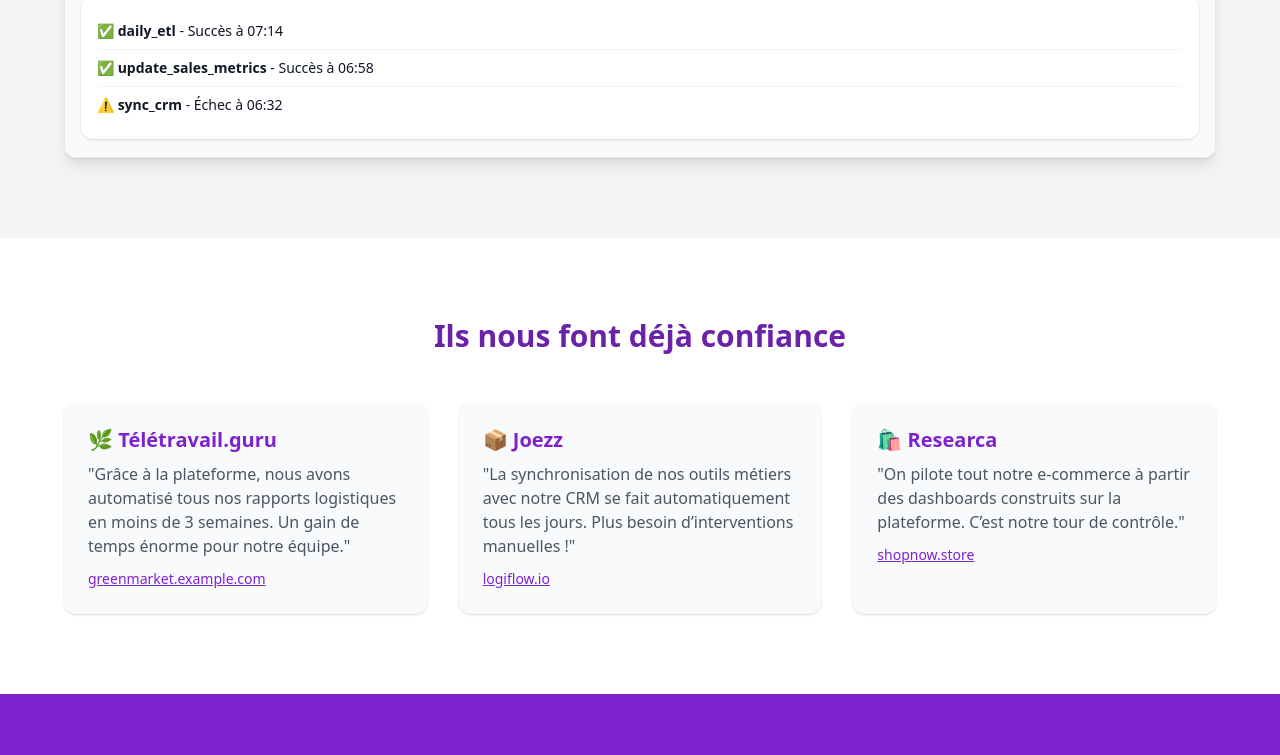
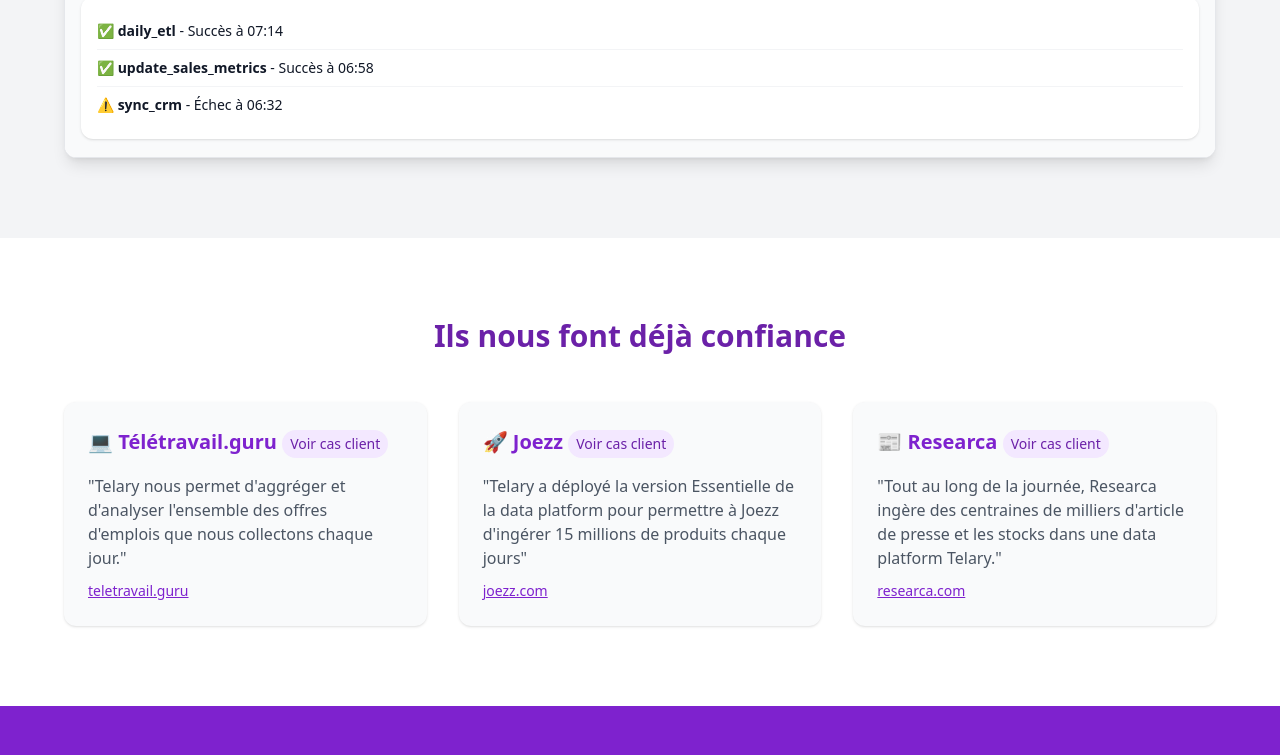
Before and after one commit to telary-agency/telary-platform, a plain HTML site: page index.html in a window 1280 px wide. Shown: the part 2830-3585 px from the top of the page. Drawn offline with nearby package versions, Linux system fonts and the light colour scheme.

Commit message:
Adding case study

```diff
--- a/index.html
+++ b/index.html
@@ -167,7 +167,7 @@
               <span class="w-3 h-3 bg-yellow-400 rounded-full"></span>
               <span class="w-3 h-3 bg-green-400 rounded-full"></span>
             </div>
-            <div class="truncate text-center w-full absolute left-0 right-0 text-gray-500">https://votredata.fr/dashboard</div>
+            <div class="truncate text-center w-full absolute left-0 right-0 text-gray-500">https://client.telary.io/dashboard</div>
           </div>
           <iframe src="dashboard.html" class="w-full h-[700px] bg-white"></iframe>
         </div>
@@ -180,24 +180,45 @@
             <h2 class="text-3xl font-bold text-center mb-12 text-purple-800">Ils nous font déjà confiance</h2>
             <div class="grid grid-cols-1 md:grid-cols-2 lg:grid-cols-3 gap-8">
             <!-- Client 1 -->
-            <div class="bg-gray-50 rounded-xl shadow p-6">
-                <h3 class="text-xl font-semibold text-purple-700 mb-2">🌿 Télétravail.guru</h3>
-                <p class="text-gray-600 mb-2">"Grâce à la plateforme, nous avons automatisé tous nos rapports logistiques en moins de 3 semaines. Un gain de temps énorme pour notre équipe."</p>
-                <a href="https://greenmarket.example.com" target="_blank" class="text-sm text-purple-700 underline">greenmarket.example.com</a>
-            </div>
+              <div class="bg-gray-50 rounded-xl shadow p-6">
+                <a href="./cas/teletravail.guru.html">
+                  <h3 class="text-xl font-semibold text-purple-700 mb-2">💻 Télétravail.guru
+                    <p class="text-sm font-normal text-purple-800 bg-purple-100 inline-block px-2 py-1 rounded-full mt-1 mb-2">
+                      Voir cas client
+                    </p>
+                  </h3>
+
+                  <p class="text-gray-600 mb-2">"Telary nous permet d'aggréger et d'analyser l'ensemble des offres d'emplois que nous collectons chaque jour."</p>
+                  <a href="https://teletravail.guru" target="_blank" class="text-sm text-purple-700 underline">teletravail.guru</a>
+                </a>
+              </div>
 
             <!-- Client 2 -->
             <div class="bg-gray-50 rounded-xl shadow p-6">
-                <h3 class="text-xl font-semibold text-purple-700 mb-2">📦 Joezz</h3>
-                <p class="text-gray-600 mb-2">"La synchronisation de nos outils métiers avec notre CRM se fait automatiquement tous les jours. Plus besoin d’interventions manuelles !"</p>
-                <a href="https://logiflow.io" target="_blank" class="text-sm text-purple-700 underline">logiflow.io</a>
+              <a href="#">
+                <h3 class="text-xl font-semibold text-purple-700 mb-2">🚀 Joezz
+                  <p class="text-sm font-normal text-purple-800 bg-purple-100 inline-block px-2 py-1 rounded-full mt-1 mb-2">
+                    Voir cas client
+                  </p>
+                </h3>
+
+                <p class="text-gray-600 mb-2">"Telary a déployé la version Essentielle de la data platform pour permettre à Joezz d'ingérer 15 millions de produits chaque jours"</p>
+                <a href="https://www.joezz.com" target="_blank" class="text-sm text-purple-700 underline">joezz.com</a>
+              </a>
             </div>
 
             <!-- Client 3 -->
             <div class="bg-gray-50 rounded-xl shadow p-6">
-                <h3 class="text-xl font-semibold text-purple-700 mb-2">🛍️ Researca</h3>
-                <p class="text-gray-600 mb-2">"On pilote tout notre e-commerce à partir des dashboards construits sur la plateforme. C’est notre tour de contrôle."</p>
-                <a href="https://shopnow.store" target="_blank" class="text-sm text-purple-700 underline">shopnow.store</a>
+              <a href="#">
+                <h3 class="text-xl font-semibold text-purple-700 mb-2">📰 Researca
+                  <p class="text-sm font-normal text-purple-800 bg-purple-100 inline-block px-2 py-1 rounded-full mt-1 mb-2">
+                    Voir cas client
+                  </p>
+                </h3>
+
+                <p class="text-gray-600 mb-2">"Tout au long de la journée, Researca ingère des centraines de milliers d'article de presse et les stocks dans une data platform Telary."</p>
+                <a href="https://researca.com" target="_blank" class="text-sm text-purple-700 underline">researca.com</a>
+              </a>
             </div>
             </div>
         </div>
```
Also changed, not shown: cas/teletravail.guru.html (added, +52 -0 lines), cas/joezz.com.html (added), cas/researca.com.html (added).
